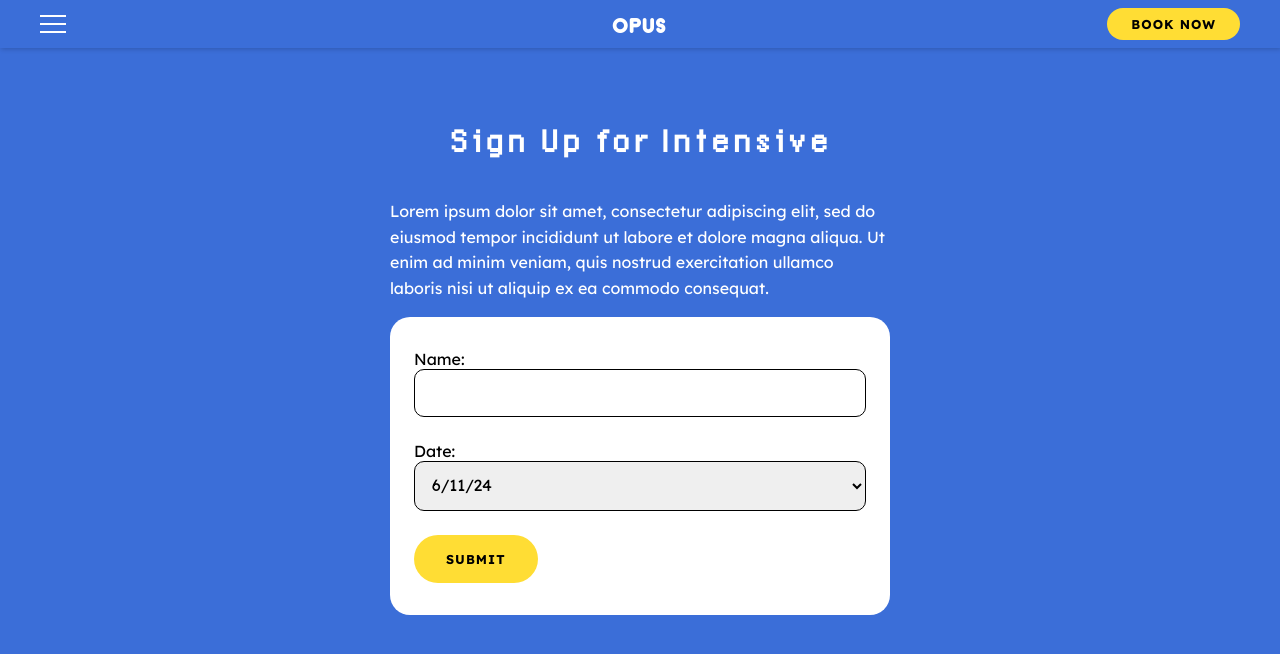
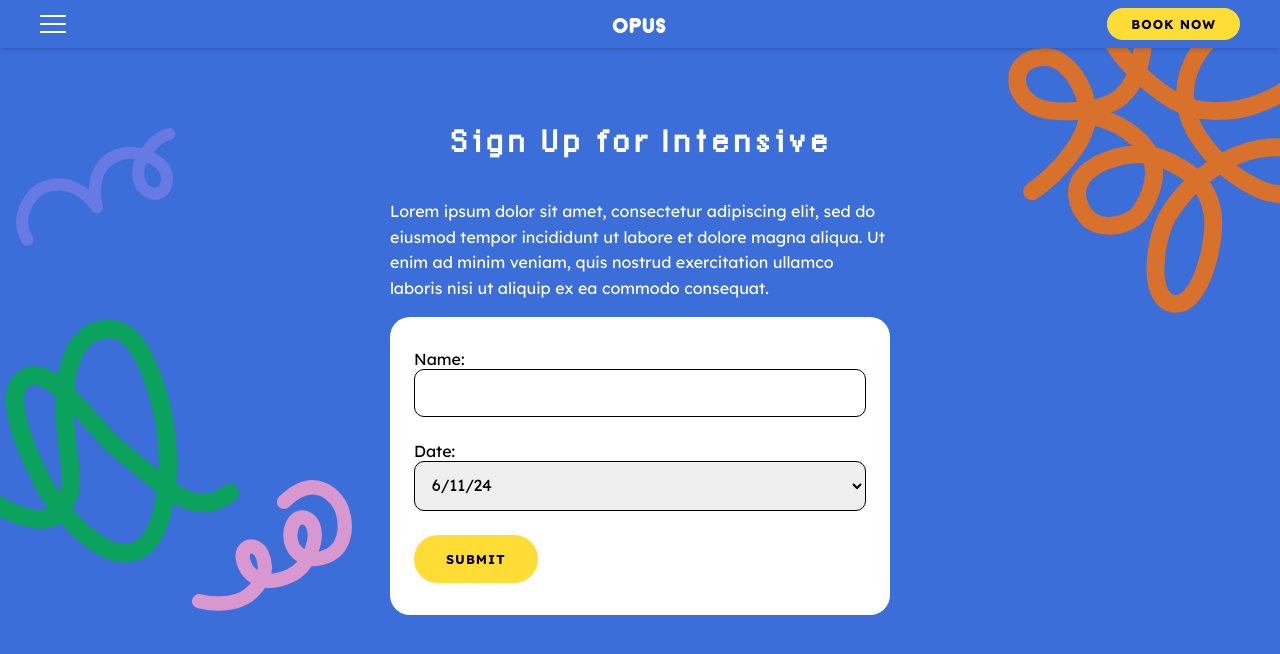
Before and after one commit to opustuition/opus-website, a Jekyll site: the page built from intensive.html, in a window 1280 px wide. Shown: the top 654 px of the page. Built offline with Jekyll 4.4.1, drawn with Linux system fonts in a browser that asks for light colours.

Commit message:
Add background squiggles

```diff
--- a/_layouts/default.html
+++ b/_layouts/default.html
@@ -43,6 +43,10 @@
         {% endif %}
     </head>
     <body>
+        <div class="bg-squiggle-orange"></div>
+        <div class="bg-squiggle-blue"></div>
+        <div class="bg-squiggle-green"></div>
+        <div class="bg-squiggle-pink"></div>
         <div class="wrapper">
             <div class="header">
                 <div class="header-content">
--- a/css/main.css
+++ b/css/main.css
@@ -1,3 +1,36 @@
+.bg-squiggle-orange {
+    background-image: url('/css/branding/squiggle-orange.svg');
+    background-repeat: no-repeat;
+    background-size: contain;
+    height: 10rem;
+    position: fixed;
+    width: 10rem;
+    right: -3rem;
+    top: 2rem;
+}
+
+.bg-squiggle-green {
+    background-image: url('/css/branding/squiggle-green.svg');
+    background-repeat: no-repeat;
+    background-size: contain;
+    height: 8rem;
+    position: fixed;
+    width: 8rem;
+    left: -1rem;
+    top: 26rem;
+}
+
+.bg-squiggle-blue {
+    background-image: url('/css/branding/squiggle-blue.svg');
+    background-repeat: no-repeat;
+    background-size: contain;
+    height: 6rem;
+    position: fixed;
+    width: 6rem;
+    left: 1rem;
+    top: 9rem;
+}
+
 a {
     color: #1a33ad;
   }
@@ -76,6 +109,7 @@ a {
 
   .wrapper {
     margin: 0 auto;
+    position: absolute;
     width: 100%;
   }
 
@@ -155,9 +189,14 @@ a {
 .menu-open {
     background: none;
     color: #fff;
+    cursor: pointer;
     font-size: .8rem;
     font-weight: bold;
     width: 1.6rem;
+  }
+
+  .menu-open:hover {
+    opacity: .6;
   }
 
   .menu-open div {
@@ -359,6 +398,38 @@ a {
 
   @media (min-width: 900px) {
 
+    .bg-squiggle-orange {
+        height: 20rem;
+        width: 20rem;
+        right: -3rem;
+        top: 0;
+    }
+
+    .bg-squiggle-green {
+        height: 16rem;
+        width: 16rem;
+        left: -1rem;
+        top: 20rem;
+    }
+
+    .bg-squiggle-blue {
+        height: 10rem;
+        width: 10rem;
+        left: 1rem;
+        top: 8rem;
+    }
+
+    .bg-squiggle-pink {
+        background-image: url('/css/branding/squiggle-pink.svg');
+        background-repeat: no-repeat;
+        background-size: contain;
+        height: 10rem;
+        position: fixed;
+        width: 10rem;
+        left: 12rem;
+        top: 30rem;
+    }
+
     h1 {
         font-size: 2rem;
     }
--- a/index.html
+++ b/index.html
@@ -8,9 +8,9 @@ custom_css:
 ---
 
 <section class="value-prop">
-    <h1>Value proposition</h1>
+    <h1>Home Tuition, Guaranteed Results</h1>
     <p>
-        Lorem ipsum dolor sit amet, consectetur adipiscing elit, sed do eiusmod tempor incididunt ut labore et dolore magna aliqua. Ut enim ad minim veniam, quis nostrud exercitation ullamco laboris nisi ut aliquip ex ea commodo consequat. Duis aute irure dolor in reprehenderit in voluptate velit esse cillum dolore eu fugiat nulla pariatur. Excepteur sint occaecat cupidatat non proident, sunt in culpa qui officia deserunt mollit anim id est laborum.
+        Opus Tuition specializes in at-home private tuition for primary and secondary students. Our tutors teach subjects from [list subjects that Opus teaches], using periodic assessments to measure student progress and demonstrate quantifiable improvement. We hold one-on-one lessons in the comfort and convenience of your home, saving you time and helping your child focus on learning!
     </p>
 </section>
 
```
Also changed, not shown: css/index.css (+21 -1 lines), css/branding/squiggle-blue.svg (added), css/branding/squiggle-green.svg (added), css/branding/squiggle-orange.svg (added), css/branding/squiggle-pink.svg (added).
